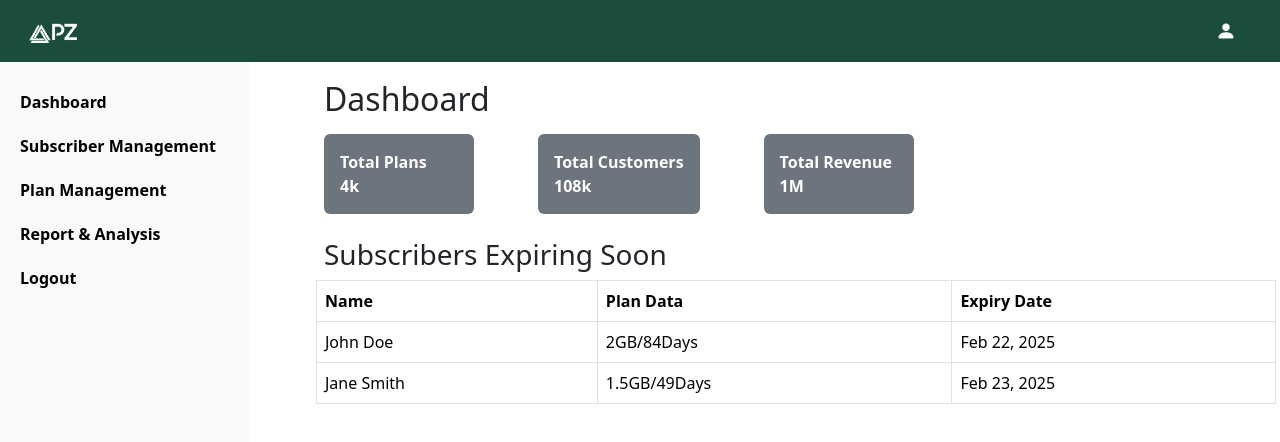
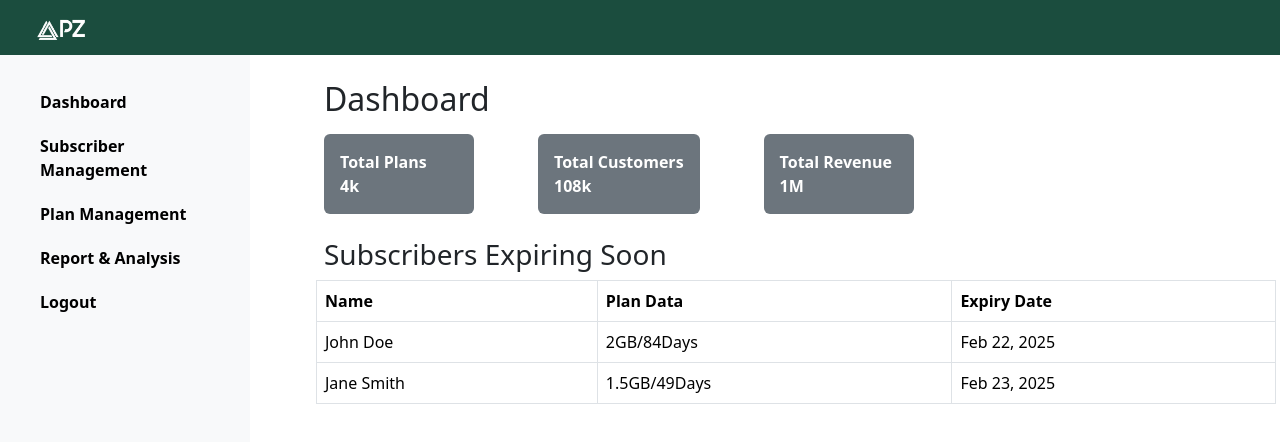
Before and after one commit to swetha12404/Swetha_MobilePrepay_Project, a plain HTML site: page PreZee/Dashboard.html in a window 1280 px wide. Drawn offline with nearby package versions, Linux system fonts and the light colour scheme.

Commit message:
final commit

```diff
--- a/PreZee/Dashboard.html
+++ b/PreZee/Dashboard.html
@@ -12,9 +12,16 @@
 
 
     <style>
-        .navbar {
-            background-color: #1B4D3E !important;
-        }
+
+
+.navbar {
+    background-color: #1B4D3E !important; /* Bootstrap primary blue */
+
+    height: 55px; /* Adjust as needed */
+    padding-top: 5px;
+    padding-bottom: 5px;
+}
+
         .navbar .nav-link,
         .navbar .navbar-brand {
             color: white !important;
@@ -58,17 +65,20 @@
     <!-- Navbar -->
     <div class="navbar navbar-expand-md fixed-top">
         <div class="container-fluid">
-            <a href="admin.html" class="navbar-brand ms-3">
+            <a href="admin.html" class="navbar-brand ms-4">
                 <img src="images/prezee2.png" style="width: 50px;">
             </a>
+
+            <a href="Dashboard.html" download="Report.pdf" style="margin-left: 1270px; padding-top: 15px;"><b><i class="bi bi-download text-white"></i></b></a>
+        <a href="#" class="nav-link">
             <button class="navbar-toggler" data-bs-toggle="collapse" data-bs-target="#links">
                 <span class="navbar-toggler-icon"></span>
             </button>
             <div id="links" class="collapse navbar-collapse justify-content-end">
                 <ul class="navbar-nav">
                     <li class="nav-item">
-                        <a href="#" class="nav-link me-4">
-                            <i class="bi bi-person-fill text-white fs-5 ps-2"></i>
+                        <a href="#" class="nav-link me-5">
+                            <i class="bi bi-person-fill text-white fs-5"></i>
                         </a>
                     </li>
                 </ul>
@@ -77,7 +87,7 @@
     </div>
 
     <!-- Sidebar -->
-    <div class="sidebar" style="margin-top: 50px; margin-right: 30px;padding-top: 30px;">
+    <div class="sidebar" style="margin-top: 50px; margin-right: 30px; padding-top: 30px;padding-left: 20px;">
         <a href="#" class="active" onclick="loadDashboard()">Dashboard</a>
         <a href="#" onclick="loadPage('subscriber.html')">Subscriber Management</a>
         <a href="#" onclick="loadPage('recharge.html')">Plan Management</a>
```
